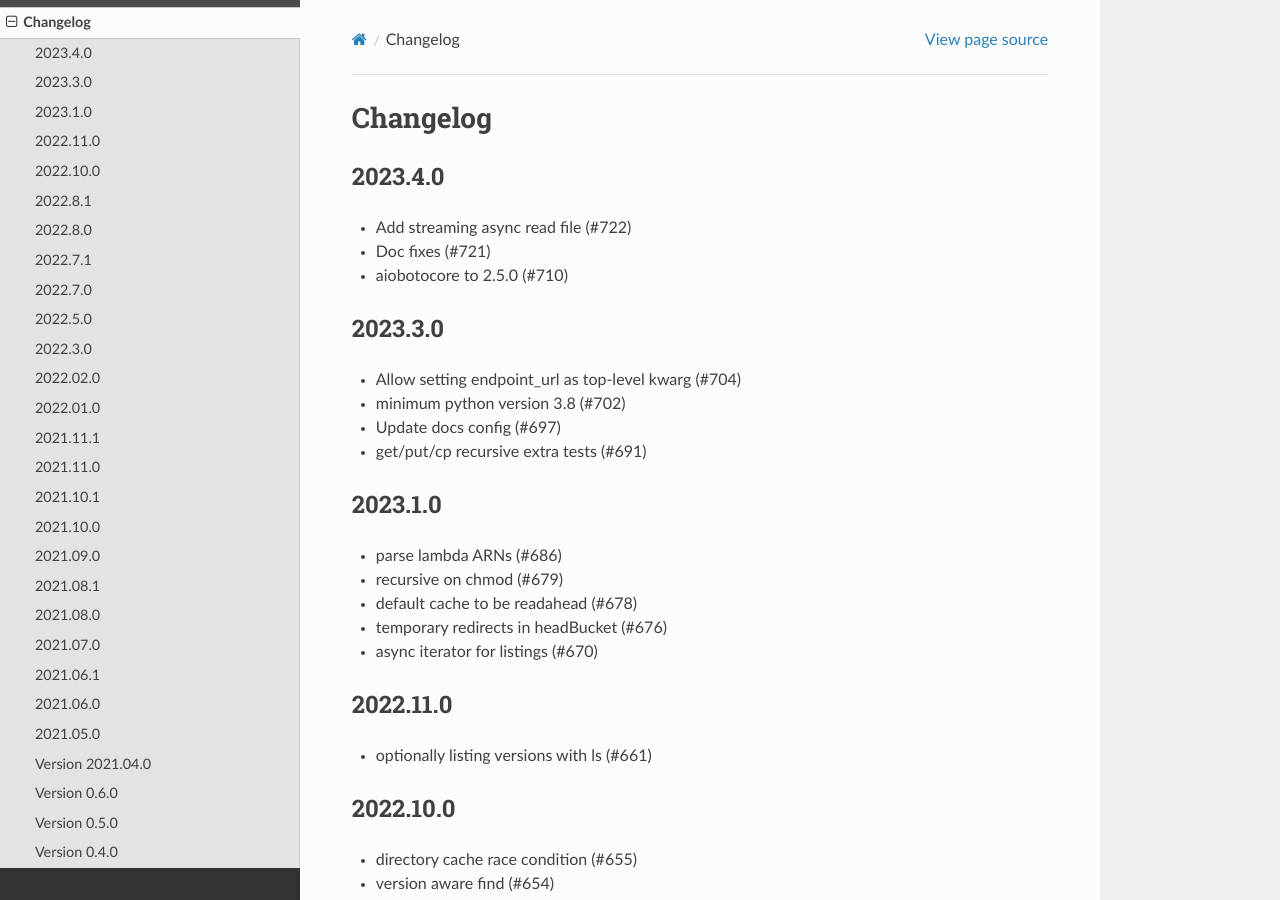
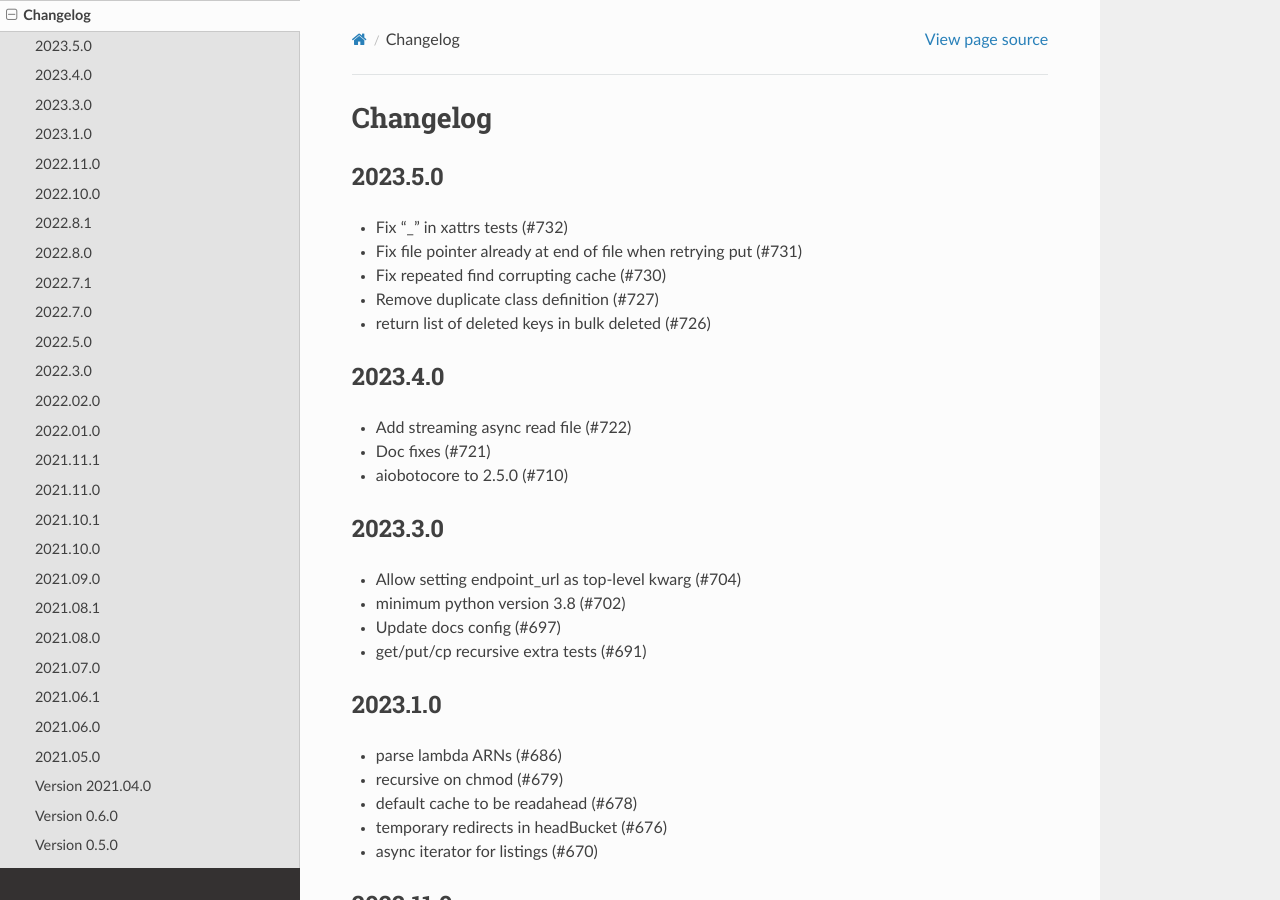
Before and after one commit to zarr-developers/s3fs, a Sphinx documentation site: the page built from docs/source/changelog.rst, in a window 1280 px wide and 900 px high. Built offline with Sphinx 7.4.7 and the Read the Docs theme 2.0.0, drawn with Linux system fonts in a browser that asks for light colours.

Commit message:
changelog (#734)

```diff
--- a/docs/source/changelog.rst
+++ b/docs/source/changelog.rst
@@ -1,5 +1,15 @@
 Changelog
 =========
+
+2023.5.0
+--------
+
+- Fix "_" in xattrs tests (#732)
+- Fix file pointer already at end of file when retrying put (#731)
+- Fix repeated find corrupting cache (#730)
+- Remove duplicate class definition (#727)
+- return list of deleted keys in bulk deleted (#726)
+
 
 2023.4.0
 --------
--- a/requirements.txt
+++ b/requirements.txt
@@ -1,3 +1,3 @@
 aiobotocore~=2.5.0
-fsspec==2023.4.0
+fsspec==2023.5.0
 aiohttp!=4.0.0a0, !=4.0.0a1
```
